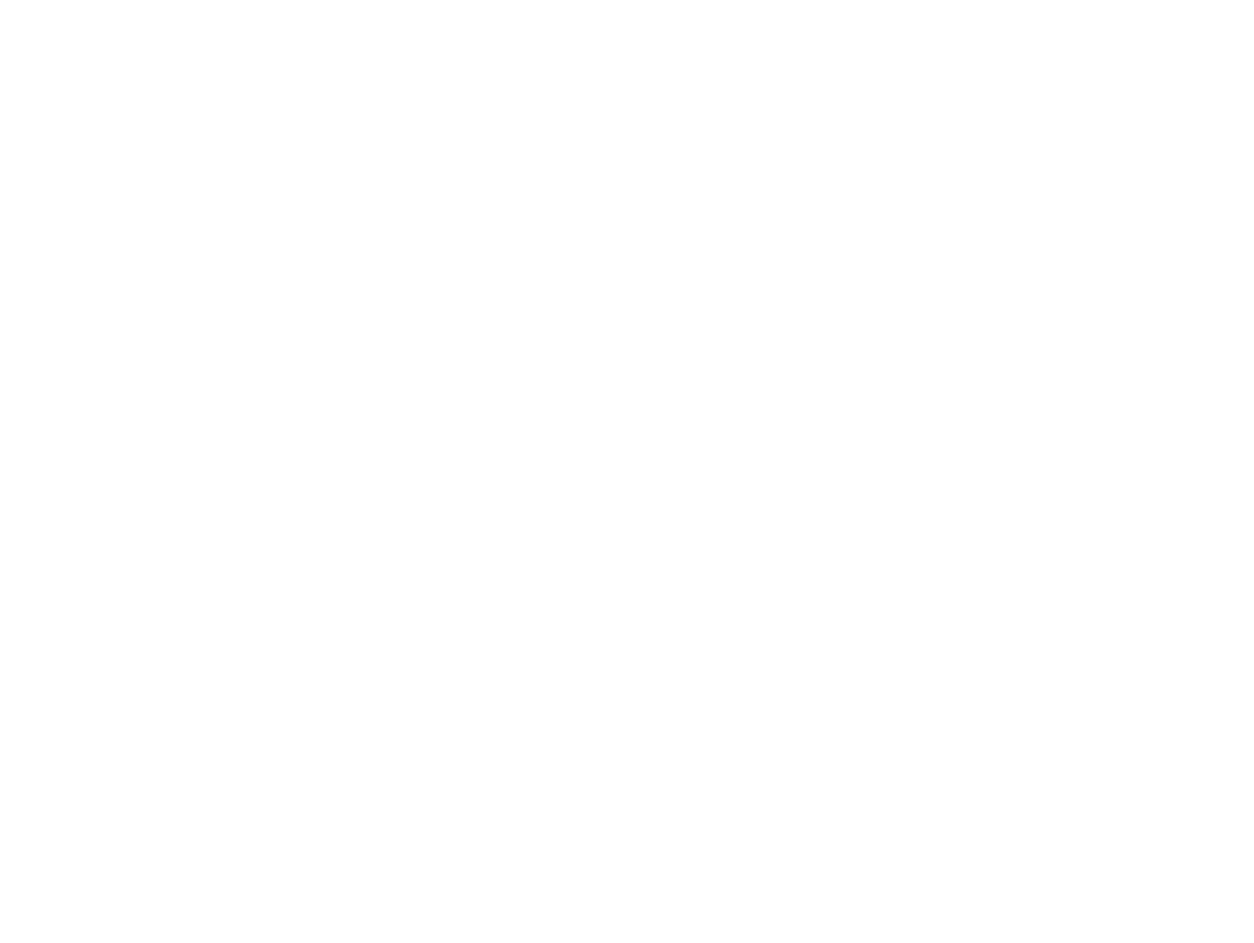
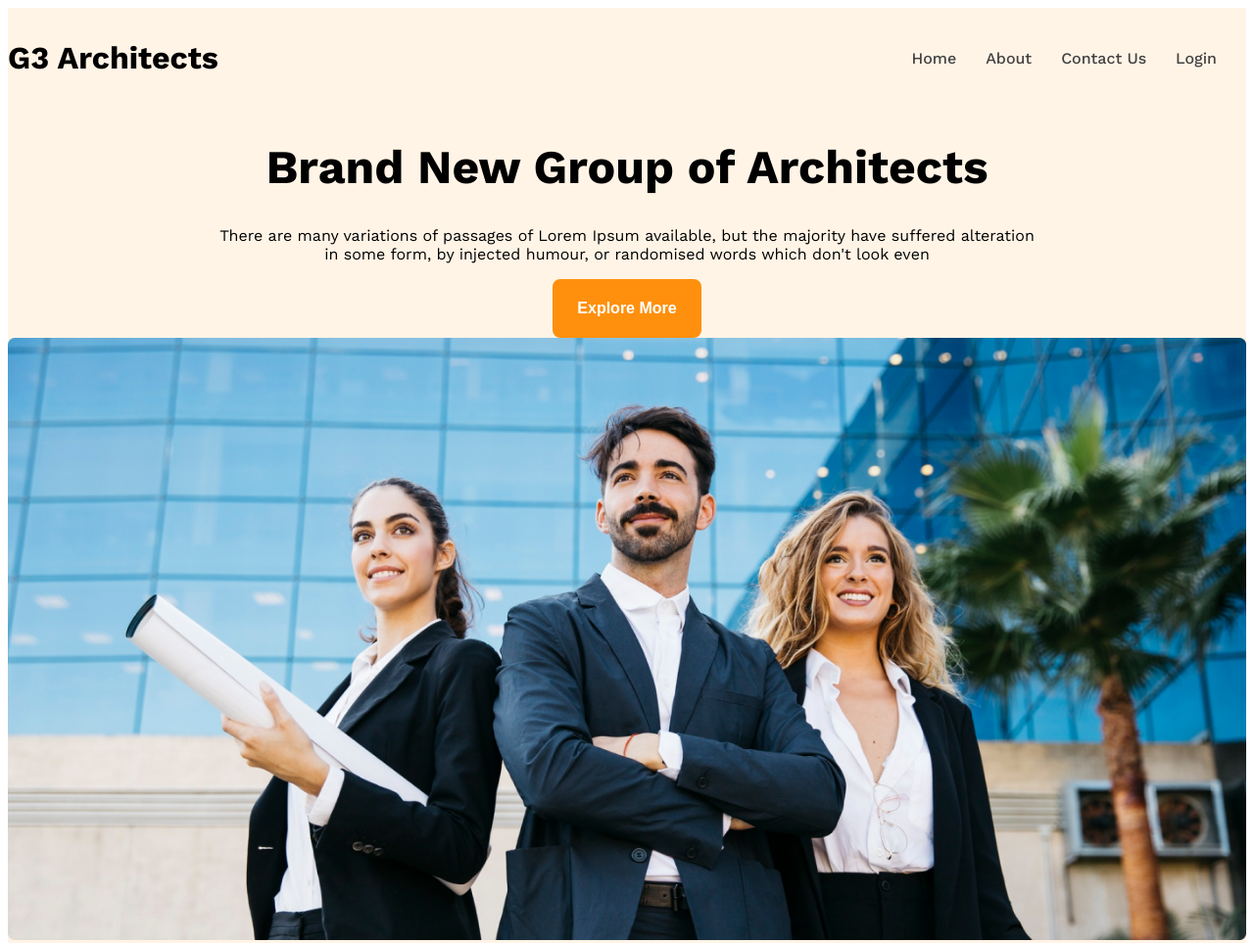
Before and after one commit to mubashirbappi5/g3-website, a plain HTML site: page index.html in a window 1280 px wide. Shown: the top 963 px of the page at 98% size. Before the commit the page ends 800 px from the top, so only its background shows below. Drawn offline with nearby package versions, Linux system fonts and the light colour scheme.

Commit message:
test drive

```diff
--- a/css/styles.css
+++ b/css/styles.css
@@ -0,0 +1,85 @@
+@import url('https://fonts.googleapis.com/css2?family=Work+Sans:ital,wght@0,100..900;1,100..900&display=swap');
+
+.work-sans {
+    font-family: "Work Sans", sans-serif;
+    font-optical-sizing: auto;
+    font-weight: 400px;
+    font-style: normal;
+  }
+
+  /*similar style  */
+  .disply-flex{
+    display: flex;
+  }
+
+/* color house */
+.text-gray{
+    color: #424242;
+
+}
+.bg-light{
+    background-color: rgba(255, 144, 14, 0.1);
+}
+  /* header style */
+
+
+
+  /* navber releted style */
+  .navber{
+    justify-content: space-between;
+    align-items: center;
+  }
+  .brand{
+    font-weight: 700;
+    font-size: 2rem;
+  }
+.menu-item{
+    list-style: none;
+    margin-right: 30px;
+}
+.menu-link{
+    text-decoration: none;
+
+    font-weight: 500;
+}
+.navber, .banner{
+    max-width: 1440px;
+    margin: 0 auto;
+
+}
+/* banner style */
+.banner-text{
+  max-width: 850px;
+  margin: 0 auto;
+  text-align: center;
+}
+.banner-title{
+  font-weight: 700;
+  font-size: 3rem;
+}
+.banner-dis{
+  font-size: 1rem;
+}
+.btn-primary{
+  border-radius: 8px;
+  background: rgb(255, 144, 14);
+  color: rgb(255, 255, 255);text-align: center;
+  font-weight: 600;
+  font-size: 1rem;
+  padding: 21px 25px;
+  border: none;
+
+
+}
+.banner-image{
+  width: 100%;
+}
+
+/* responcive media quary */
+
+@media screen and (max-width:576px){
+  .navber, .menu-links{
+    flex-direction: column;
+  }
+
+}
--- a/index.html
+++ b/index.html
@@ -3,9 +3,36 @@
 <head>
     <meta charset="UTF-8">
     <meta name="viewport" content="width=device-width, initial-scale=1.0">
-    <title>Document</title>
+    <title>G3 Architects</title>
+    <link rel="stylesheet" href="css/styles.css">
 </head>
-<body>
+<body class="work-sans">
+    <header class="bg-light">
+        <nav class="navber disply-flex">
+
+
+            <h3 class="brand">G3 Architects</h3>
+            <ul class="menu-links disply-flex">
+
+                <li class="menu-item"><a href="" class="menu-link text-gray">Home</a></li>
+                <li class="menu-item"><a href="" class="menu-link text-gray"> About</a></li>
+                <li class="menu-item"><a href="" class="menu-link text-gray">Contact Us</a></li>
+                <li class="menu-item"><a href="" class="menu-link text-gray">Login</a></li>
+            </ul>
+        </nav>
+        <div class="banner">
+            <div class="banner-text">
+                <h1 class="banner-title">Brand New Group of Architects  </h1>
+            <p class="banner-dis">There are many variations of passages of Lorem Ipsum available, but the majority have suffered alteration in some form, by injected humour, or randomised words which don't look even</p>
+            <button class="btn-primary">Explore More</button>
+
+            </div>
+            <img class="banner-image" src="images/banner.png" alt="">
+        </div>
+
+    </header>
+    <main></main>
+    <footer></footer>
 
 </body>
 </html>
```
